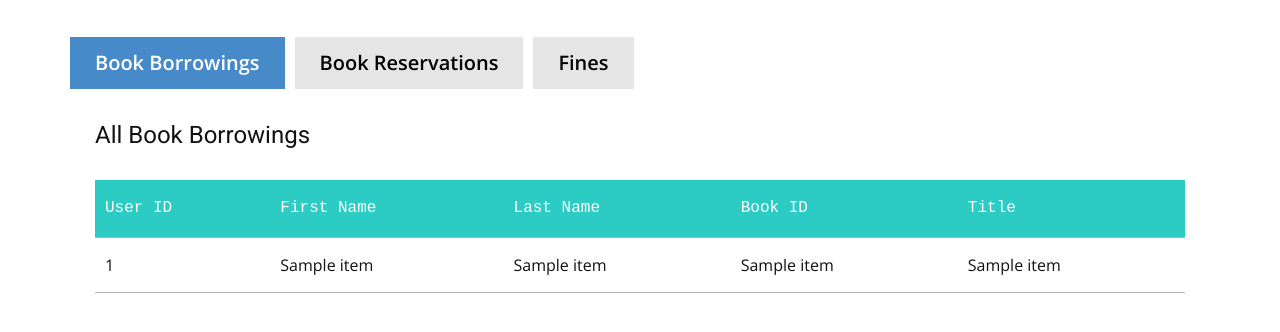
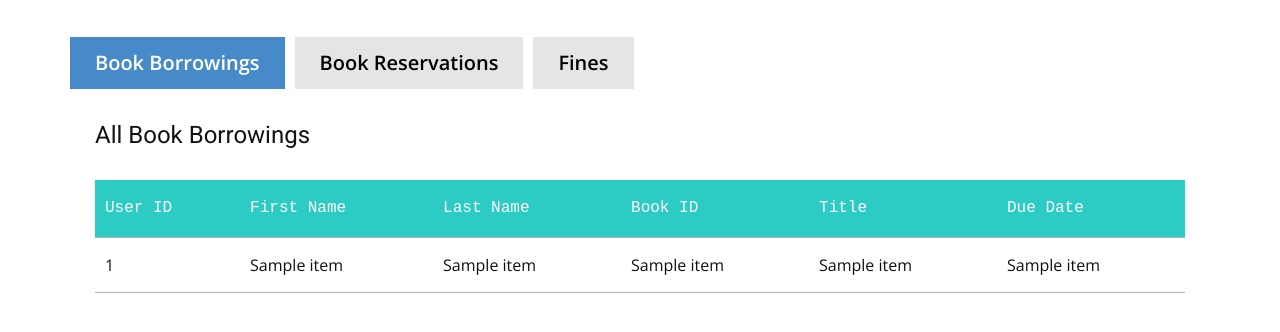
Before and after one commit to yokester98/Integrated-Library-Management-System, a Flask app: template templates/Admin.html in a window 1280 px wide. Shown: the part 163-495 px from the top of the page. Run offline with Flask 2, Linux system fonts and the light colour scheme; the template is opened without the code that fills it: most values are stand-ins (such as "Sample title", 1, 10 or a date in 2020); parts of the project's set-up code (start-up, migrations or seed data) failed here and were passed over; some web fonts are replaced.

Commit message:
final edits

```diff
--- a/app.py
+++ b/app.py
@@ -42,10 +42,6 @@ finally:
 def main():
     session.clear()
     return redirect(url_for("login"))
-
-@app.route("/Home.html")
-def main2():
-    return render_template('Home.html')
 
 @app.route('/Signup.html', methods=['GET','POST'])
 def signup():
@@ -215,7 +211,7 @@ def manage():
                     amount = 0
 
                 if count:
-                    flash("Error Converting Reserved book to Borrowed, you did not reserve this book.")
+                    flash("Error Converting Reserved book to Borrowed, book has not been returned by another user.")
                 elif amount > 0:
                     # insert error message here
                     flash("Error Converting Reserved book to Borrowed, you have an outstanding fine.")
@@ -278,9 +274,11 @@ def manage():
                         if count:
                             sql_updateFine_query = "UPDATE fine SET amount = {} WHERE userID = {}".format(fineRecord[0][1] + delta.days, session["userID"])  #need to add global user here
                             cursor.execute(sql_updateFine_query)
+                            cursor.execute("DELETE FROM reserved WHERE userID = {}".format(session["userID"]))
                         else:
                             sql_insertFine_query = "INSERT INTO fine VALUES ({}, {})".format(session["userID"], delta.days)  # need to add global user here
                             cursor.execute(sql_insertFine_query)
+                            cursor.execute("DELETE FROM reserved WHERE userID = {}".format(session["userID"]))
 
                     # delete borrow record from borrowed
                     cursor.execute("DELETE FROM borrowed WHERE bookID = {}".format(currentBookID))
@@ -324,10 +322,11 @@ def manage():
                 flash("Error Borrowing book, you have an outstanding fine.")
             elif numBorrowed >= 4:
                 flash("Error Borrowing book, you have borrowed a maximum of 4 books.")
+            elif exist != 0:
+                flash("Error Borrowing book, book is already borrowed by another user.")
             elif reserve_user != "":
                 flash("Error Borrowing book, book is reserved by another user.")
-            elif exist != 0:
-                flash("Error Borrowing book, book is already borrowed by another user.")
+
 
         elif action == "Reserve":
             # check if book is reserved
@@ -464,7 +463,7 @@ def payment():
 @app.route("/Admin.html")
 def admin():
 
-    sql_getAllBorrowings_query = "SELECT u.userID, firstName, lastName, br.bookID, title FROM user u JOIN borrowed br ON u.userID = br.userID JOIN book b ON br.bookID = b.bookID"
+    sql_getAllBorrowings_query = "SELECT u.userID, firstName, lastName, br.bookID, title, br.dueDate FROM user u JOIN borrowed br ON u.userID = br.userID JOIN book b ON br.bookID = b.bookID"
     cursor.execute(sql_getAllBorrowings_query)
     data_borrowed = cursor.fetchall()
 
--- a/templates/Admin.html
+++ b/templates/Admin.html
@@ -173,6 +173,7 @@
                         <th class="u-table-cell">Last Name</th>
                         <th class="u-table-cell">Book ID</th>
                         <th class="u-table-cell">Title</th>
+                        <th class="u-table-cell">Due Date</th>
                       </tr>
                     </thead>
                     <tbody class="u-table-body">
@@ -202,6 +203,11 @@
                           class="u-border-1 u-border-grey-30 u-border-no-left u-border-no-right u-table-cell"
                         >
                           {{item[4]}}
+                        </td>
+                        <td
+                          class="u-border-1 u-border-grey-30 u-border-no-left u-border-no-right u-table-cell"
+                        >
+                          {{item[5]}}
                         </td>
                       </tr>
                       {% endfor %}
```
